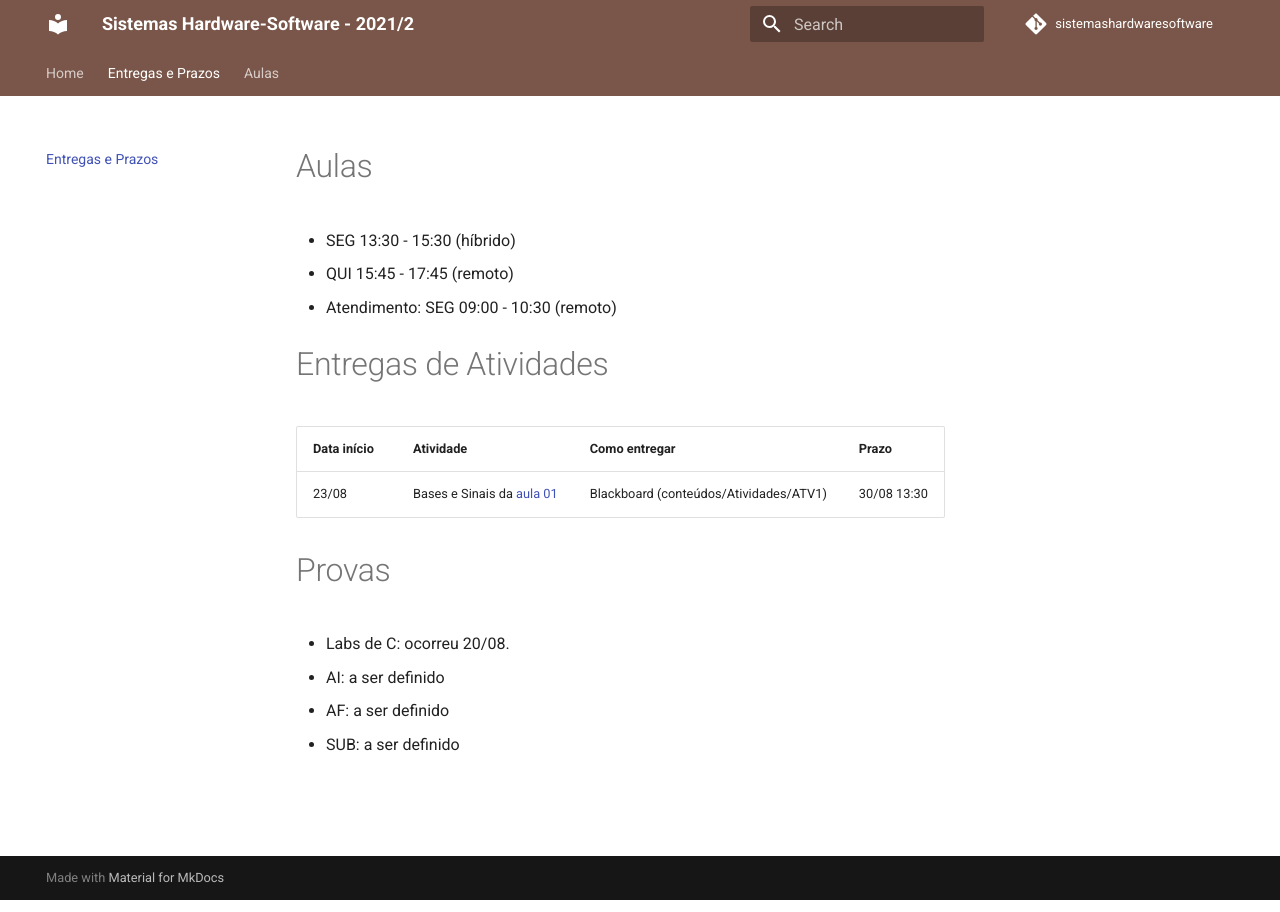
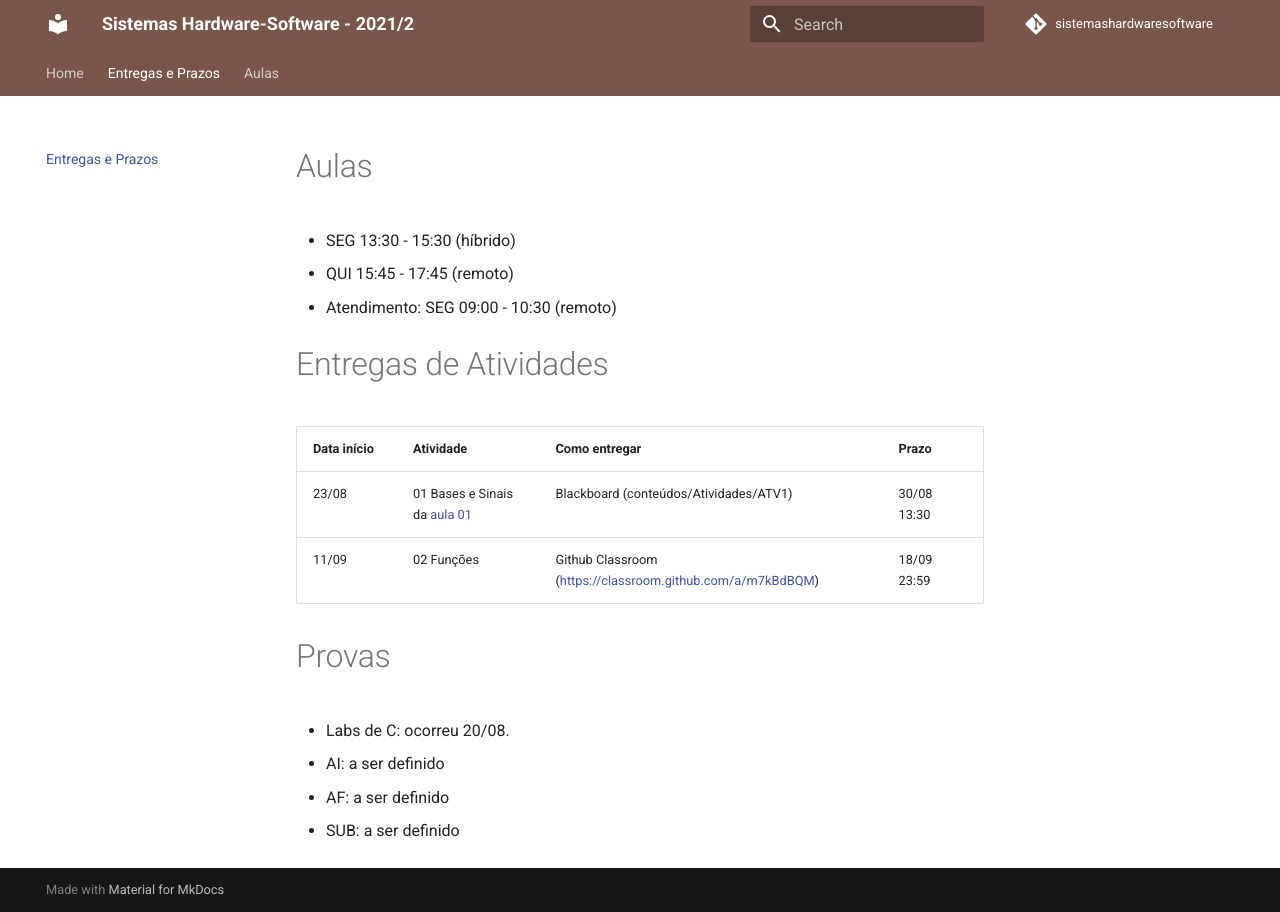
Before and after one commit to Insper/SistemasHardwareSoftware, an MkDocs documentation site: the page built from material/sobre.md, in a window 1280 px wide. Built offline with MkDocs 1.6.1 and Material for MkDocs 9.7.7, drawn with Linux system fonts in a browser that asks for light colours; nearby versions of some CDN libraries; comment, search, counter and statistics services are not loaded.

Commit message:
atualização das atividades

```diff
--- a/material/sobre.md
+++ b/material/sobre.md
@@ -10,9 +10,10 @@
 # Entregas de Atividades
 
 
-| Data início | Atividade                                            | Como entregar                          | Prazo       |
-|-------------|------------------------------------------------------|----------------------------------------|-------------|
-| 23/08       | Bases e Sinais da [aula 01](../aulas/01-inteiros/) | Blackboard (conteúdos/Atividades/ATV1) | 30/08 13:30 |
+| Data início | Atividade                                            | Como entregar                                              | Prazo       |
+|-------------|------------------------------------------------------|------------------------------------------------------------|-------------|
+| 23/08       | 01 Bases e Sinais da [aula 01](../aulas/01-inteiros/)| Blackboard (conteúdos/Atividades/ATV1)                     | 30/08 13:30 |
+| 11/09       | 02 Funções                                           | Github Classroom (https://classroom.github.com/a/m7kBdBQM) | 18/09 23:59 |
 
 
 # Provas
```
